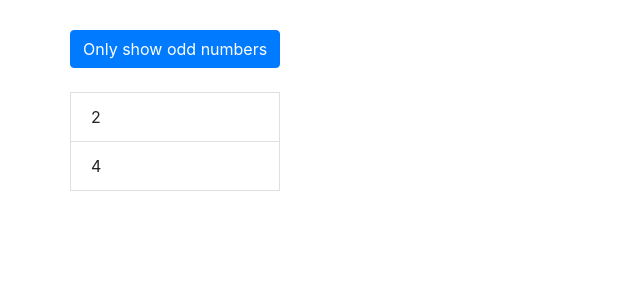
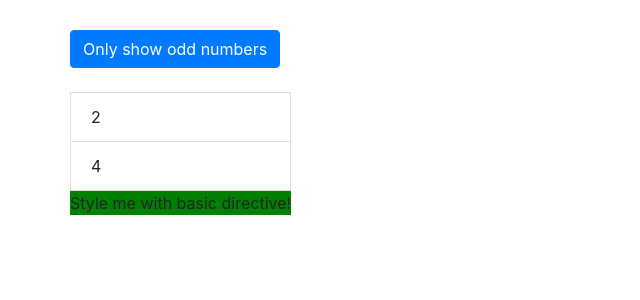
Before and after one commit to brigo91/Udemy-Angular, an Angular app: page / in a window 1280 px wide. Shown: the top 300 px of the page, without its empty margins (0-640 px from the left). Built offline with nearby package versions, Linux system fonts and the light colour scheme.

Commit message:
Creating basic attribute directive

```diff
--- a/src/app/app.component.html
+++ b/src/app/app.component.html
@@ -27,6 +27,7 @@
         </li>
       </div>
       </ul>
+      <p appBasicHighlight>Style me with basic directive!</p>
     </div>
   </div>
 </div>
--- a/src/app/app.module.ts
+++ b/src/app/app.module.ts
@@ -3,10 +3,12 @@
 import {FormsModule} from '@angular/forms';
 
 import { AppComponent } from './app.component';
+import { BasicHighlightDirective } from './basic-highlight/basic-highlight.directive';
 
 @NgModule({
   declarations: [
-    AppComponent
+    AppComponent,
+    BasicHighlightDirective
   ],
   imports: [
     BrowserModule,
--- /dev/null
+++ b/src/app/basic-highlight/basic-highlight.directive.ts
@@ -0,0 +1,13 @@
+import { Directive, ElementRef, OnInit } from "@angular/core";
+
+@Directive({
+    selector: '[appBasicHighlight]'
+})
+export class BasicHighlightDirective implements OnInit{
+    constructor(private elementRef: ElementRef){
+    }
+
+    ngOnInit(){
+        this.elementRef.nativeElement.style.backgroundColor = 'green';
+    }
+}
```
